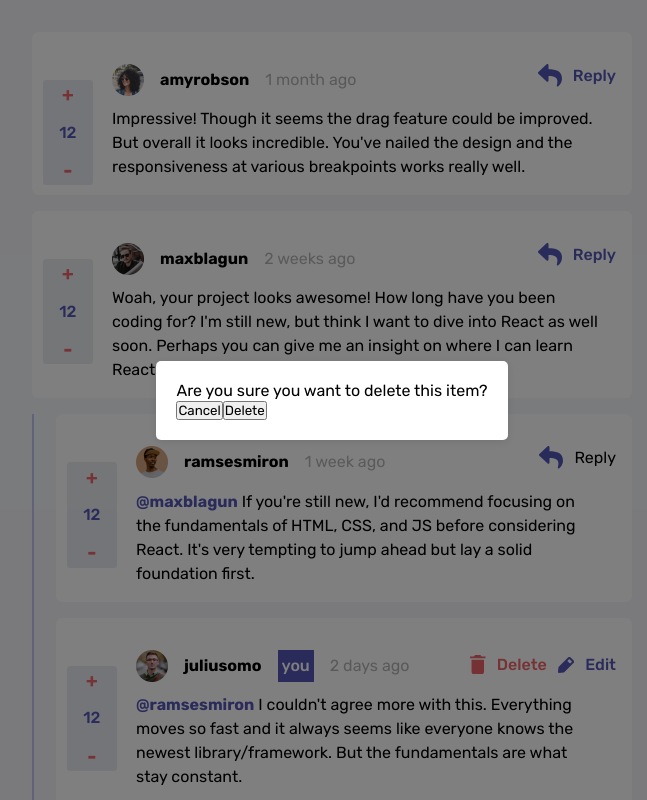
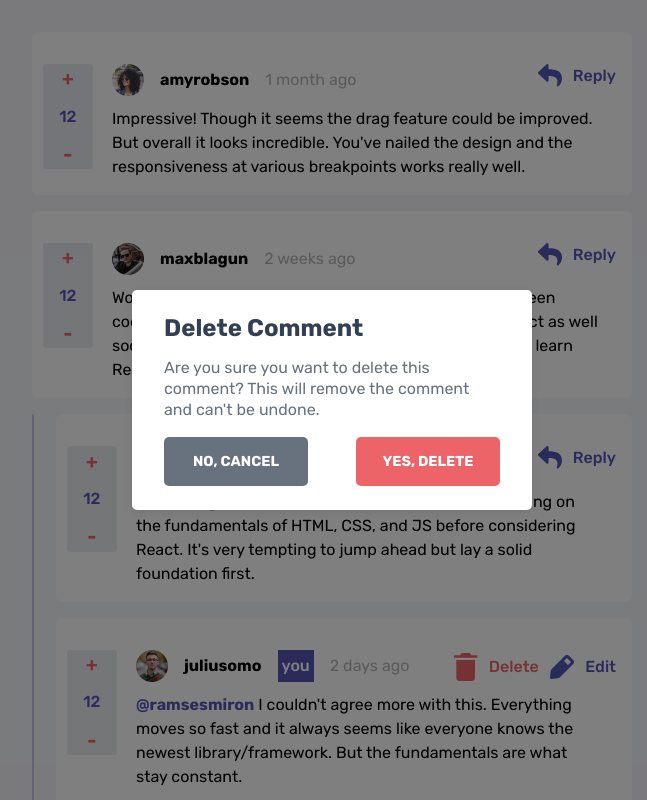
Before and after one commit to ShinobiKoda/comment-app, a React (Vite) app: page / in a window 1280 px wide. Both pictures are taken after a click on the element "Delete". Shown: the top 800 px of the page, without its empty margins (308-955 px from the left). Built offline with nearby package versions, Linux system fonts and the light colour scheme; data requests are answered from the project's data file.

Commit message:
finished modal

```diff
--- a/src/home.jsx
+++ b/src/home.jsx
@@ -200,10 +200,10 @@ const Home = () => {
                                   </button>
                                 </div>
 
-                              </div>
-                              <div className="reply">
-                                <img src={reply_img} alt="Reply Icon" />
-                                <span>Reply</span>
+                                <div className="reply first_reply">
+                                  <img src={reply_img} alt="Reply Icon" />
+                                  <span>Reply</span>
+                                </div>
                               </div>
                             </div>
                           </div>
--- a/src/index.css
+++ b/src/index.css
@@ -156,7 +156,7 @@ button{
 
 .vote_container img {
   height: auto;
-  width: 1rem;
+  width: 1.5rem;
   cursor: pointer;
 }
 
@@ -243,9 +243,54 @@ button{
 
 .modal {
   background-color: white;
-  padding: 20px;
+  width: 90%;
+  max-width: 400px;
   border-radius: 5px;
   box-shadow: 0 2px 10px rgba(0, 0, 0, 0.1);
+
+  display: flex;
+  flex-direction: column;
+  gap: 1rem;
+  padding: 1.5rem 2rem;
+}
+
+.modal h3{
+  color: var(--Dark-blue);
+  font-weight: 700;
+  font-size: 1.5rem;
+}
+
+.modal p{
+  line-height: 1.3;
+  color: var(--Grayish-Blue);
+  font-size: 1rem;
+}
+
+.modal .confirm_buttons{
+  display: flex;
+  gap: 3em;
+
+}
+
+.modal .confirm_buttons button{
+  padding: 1rem 0;
+  width: 10rem;
+  color: #fff;
+  text-transform: uppercase;
+  outline: none;
+  border: none;
+  border-radius: 5px;
+  font-weight: 700;
+  font-size: 0.9rem;
+  cursor: pointer;
+}
+
+.confirm_buttons button:first-of-type{
+  background-color: var(--Grayish-Blue);
+}
+
+.confirm_buttons button:last-of-type{
+  background-color: var(--Soft-Red);
 }
 
 
@@ -255,12 +300,10 @@ button{
     padding:  0 2rem;
   }
 
-
-
   .votes{
     position: absolute;
     left: 0.7rem;
-    top: 3rem;
+    top: 2rem;
     flex-direction: column;
   }
 
@@ -286,6 +329,4 @@ button{
     top: 2.2rem;
     right: 1rem;
   }
-
-
 }
--- a/src/modal.jsx
+++ b/src/modal.jsx
@@ -7,9 +7,12 @@ const Modal = ({ show, onClose, onDelete }) => {
   return (
     <div className="modal-overlay">
       <div className="modal">
-        <p>Are you sure you want to delete this item?</p>
-        <button onClick={onClose}>Cancel</button>
-        <button onClick={onDelete}>Delete</button>
+        <h3>Delete Comment</h3>
+        <p>Are you sure you want to delete this comment? This will remove the comment and can't be undone.</p>
+        <div className="confirm_buttons">
+          <button className="cancel" onClick={onClose}>No, Cancel</button>
+          <button className="delete" onClick={onDelete}>Yes, Delete</button>
+        </div>
       </div>
     </div>
   );
```
